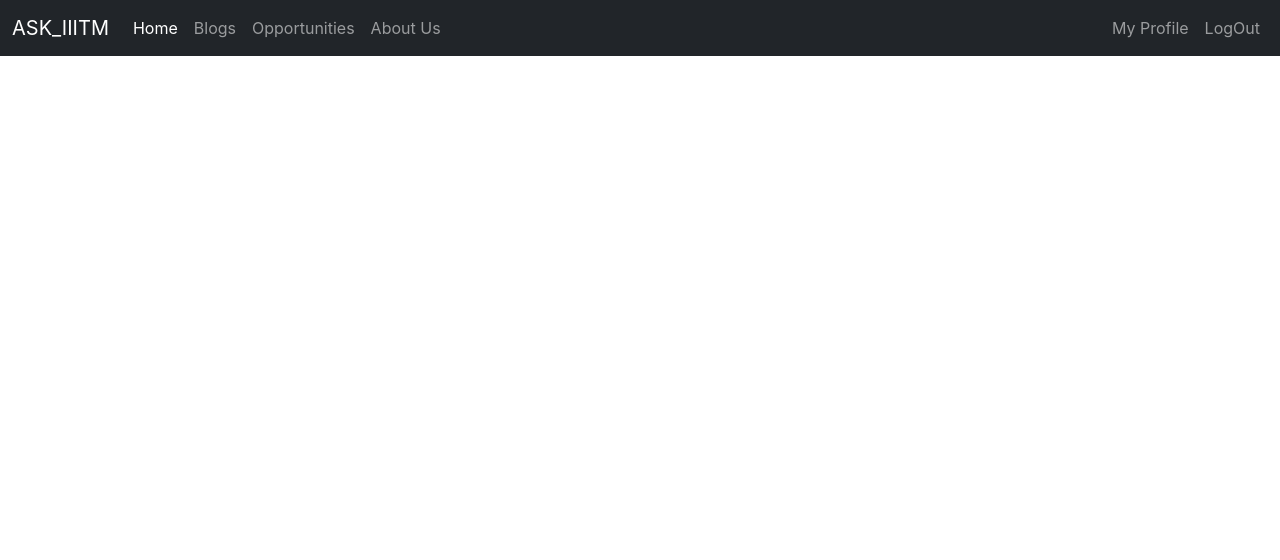
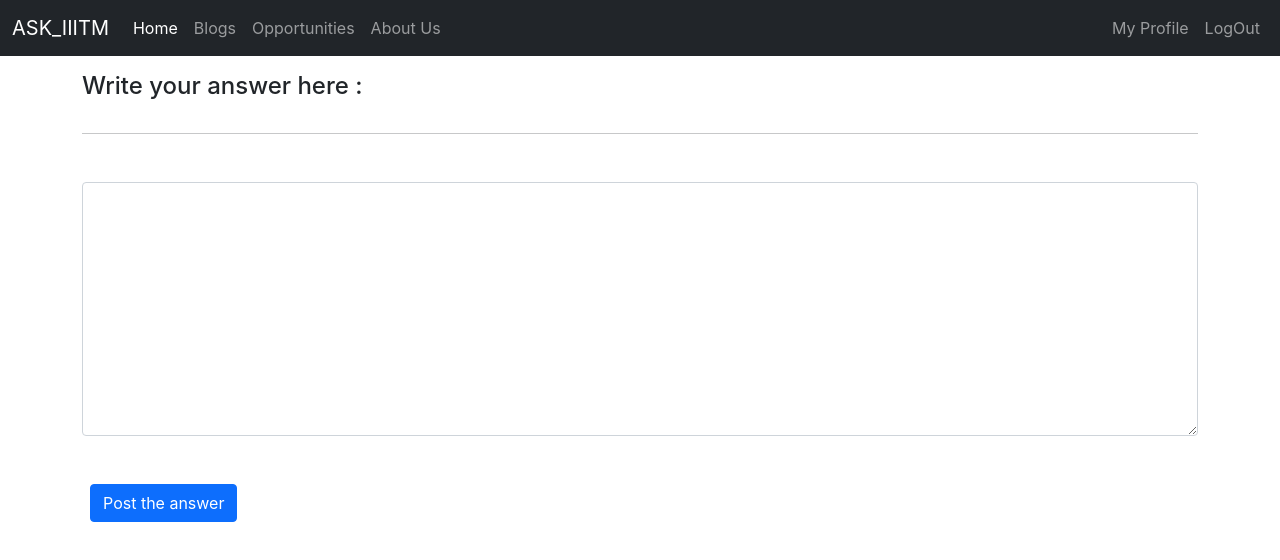
Before and after one commit to Sarthakjain211001/ASK_IIITM-frontend, a React (Create React App) app: page /giveanswer in a window 1280 px wide. Shown: the top 560 px of the page. Built offline with nearby package versions, Linux system fonts and the light colour scheme.

Commit message:
Added Give_Answer page

```diff
--- a/src/App.js
+++ b/src/App.js
@@ -6,7 +6,7 @@ import Opportunities from './Components/Opportunities';
 import Profile from './Components/Profile';
 import Qna from './Components/Qna';
 import Question_page from './Components/Question_page';
-
+import GiveAnswer from './Components/GiveAnswer';
 function App() {
   return (
     <Router>
@@ -16,7 +16,7 @@ function App() {
       <Route exact path="/question" element={ <Question_page/>} />
         <Route exact path="/opportunities" element={<Opportunities />} />
         <Route exact path="/myprofile" element={<Profile/>}/>
-
+        <Route exact path="/giveanswer" element={ <GiveAnswer/>} />
 
       </Routes>
     </Router>
--- /dev/null
+++ b/src/Components/GiveAnswer.js
@@ -0,0 +1,14 @@
+import React from 'react'
+
+export default function GiveAnswer() {
+    return (
+        <div className="container my-3">
+            <div class="mb-3">
+  <label for="yourAnswer" class="form-label"><h4>Write your answer here :</h4></label>
+  <hr/>
+  <textarea class="form-control my-5" id="yourAnswer" rows="10"></textarea>
+  <button type="button" class="btn btn-primary mx-2">Post the answer</button>
+</div>
+        </div>
+    )
+}
--- a/src/Components/Question_page.js
+++ b/src/Components/Question_page.js
@@ -4,7 +4,7 @@ import { Link } from 'react-router-dom'
 export default function Question_page(props) {
 
     let btnHandler=()=>{
-/*        window.open("/giveAnswer", '_blank')*/
+      window.open("/giveAnswer", '_blank')
      }
 
     return (
```
